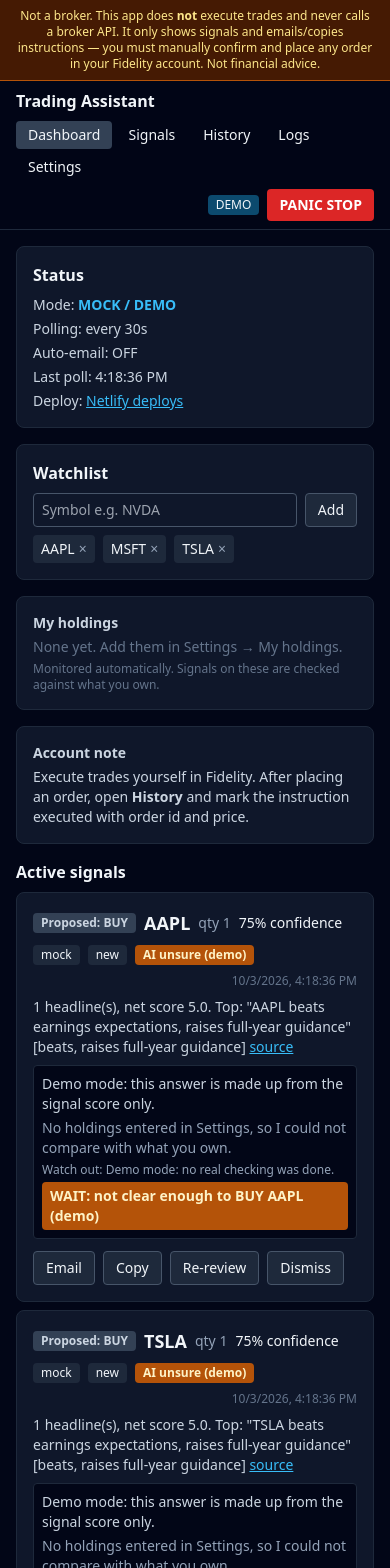
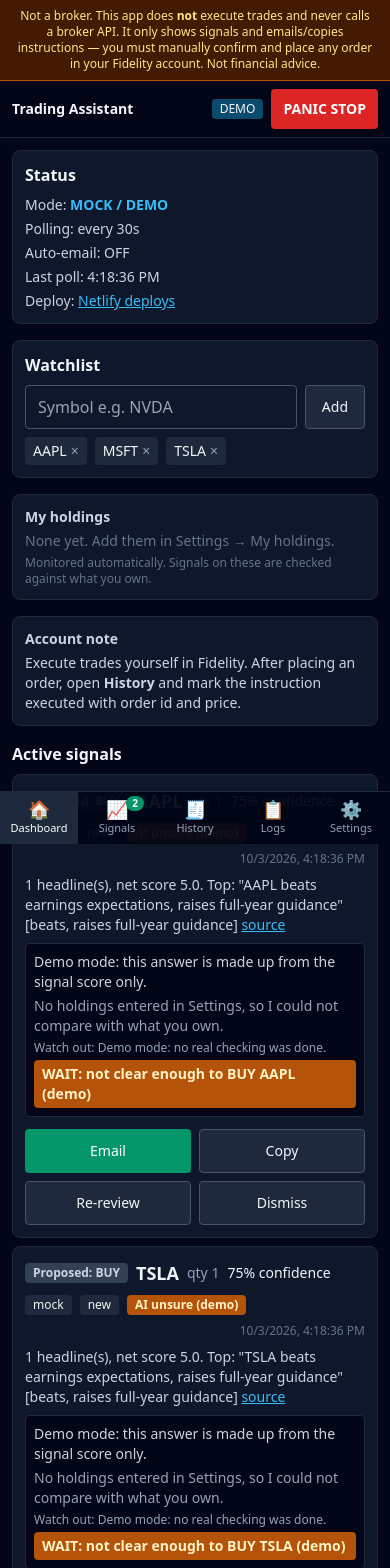
Before and after one commit to Anis1988/Trading, a React (Vite) app: page / in a window 390 px wide. Shown: the top 1568 px of the page. Built offline with nearby package versions, Linux system fonts and the light colour scheme.

Commit message:
Add email/copy toast feedback, sending state, and phone-friendly layout
Co-Authored-By: Claude Sonnet 5.5 <noreply@anthropic.com>
Claude-Session: https://claude.ai/code/session_012Sv3ohJHcqXVoNMvheWgq9

```diff
--- a/index.html
+++ b/index.html
@@ -2,7 +2,8 @@
 <html lang="en">
   <head>
     <meta charset="UTF-8" />
-    <meta name="viewport" content="width=device-width, initial-scale=1.0" />
+    <meta name="viewport" content="width=device-width, initial-scale=1.0, viewport-fit=cover" />
+    <meta name="theme-color" content="#020617" />
     <meta name="robots" content="noindex" />
     <title>Trading Assistant</title>
   </head>
--- a/src/App.tsx
+++ b/src/App.tsx
@@ -1,38 +1,60 @@
 import { useState } from 'react';
 import { useStore } from './store';
 import { Disclaimer } from './components/Disclaimer';
+import { Toasts } from './components/Toasts';
 import { Dashboard } from './pages/Dashboard';
 import { SignalCenter } from './pages/SignalCenter';
 import { Settings } from './pages/Settings';
 import { History } from './pages/History';
 import { Logs } from './pages/Logs';
 
-const TABS = ['Dashboard', 'Signals', 'History', 'Logs', 'Settings'] as const;
-type Tab = (typeof TABS)[number];
+const TABS = [
+  ['Dashboard', '🏠'],
+  ['Signals', '📈'],
+  ['History', '🧾'],
+  ['Logs', '📋'],
+  ['Settings', '⚙️'],
+] as const;
+type Tab = (typeof TABS)[number][0];
 
 export default function App() {
   const [tab, setTab] = useState<Tab>('Dashboard');
-  const { panic, settings } = useStore();
+  const { panic, settings, signals } = useStore();
+  const newCount = signals.filter((s) => s.status === 'new').length;
   return (
     <div className="min-h-screen">
+      <Toasts />
       <Disclaimer />
-      <header className="sticky top-0 z-40 flex flex-wrap items-center gap-2 border-b border-slate-800 bg-slate-950/95 px-4 py-2">
-        <h1 className="mr-2 font-bold">Trading Assistant</h1>
-        <nav className="flex flex-wrap gap-1">
-          {TABS.map((t) => (
+      <header className="sticky top-0 z-40 flex items-center gap-2 border-b border-slate-800 bg-slate-950/95 px-3 py-2 sm:px-4">
+        <h1 className="mr-1 text-sm font-bold sm:text-base">Trading Assistant</h1>
+        {/* Desktop/tablet tabs; phones use the bottom bar */}
+        <nav className="hidden flex-wrap gap-1 sm:flex">
+          {TABS.map(([t]) => (
             <button key={t} onClick={() => setTab(t)} className={`rounded px-3 py-1 text-sm ${tab === t ? 'bg-slate-700' : 'hover:bg-slate-800'}`}>{t}</button>
           ))}
         </nav>
         <span className={`ml-auto rounded px-2 py-0.5 text-xs ${settings.mockMode ? 'bg-sky-900' : 'bg-amber-700'}`}>{settings.mockMode ? 'DEMO' : 'LIVE'}</span>
         <button className="btn-danger" onClick={panic} disabled={settings.stopped}>{settings.stopped ? 'STOPPED' : 'PANIC STOP'}</button>
       </header>
-      <main className="mx-auto max-w-6xl p-4">
+      <main className="mx-auto max-w-6xl p-3 pb-28 sm:p-4 sm:pb-6">
         {tab === 'Dashboard' && <Dashboard />}
         {tab === 'Signals' && <SignalCenter />}
         {tab === 'History' && <History />}
         {tab === 'Logs' && <Logs />}
         {tab === 'Settings' && <Settings />}
       </main>
+      <nav
+        className="fixed inset-x-0 bottom-0 z-40 grid grid-cols-5 border-t border-slate-800 bg-slate-950/95 sm:hidden"
+        style={{ paddingBottom: 'env(safe-area-inset-bottom)' }}
+      >
+        {TABS.map(([t, icon]) => (
+          <button key={t} onClick={() => setTab(t)} className={`relative flex flex-col items-center gap-0.5 py-2 text-[11px] ${tab === t ? 'bg-slate-800 text-white' : 'text-slate-400'}`}>
+            <span className="text-lg leading-none">{icon}</span>
+            {t}
+            {t === 'Signals' && newCount > 0 && <span className="absolute right-3 top-1 rounded-full bg-emerald-600 px-1.5 text-[10px] font-bold text-white">{newCount}</span>}
+          </button>
+        ))}
+      </nav>
     </div>
   );
 }
--- a/src/components/SignalCard.tsx
+++ b/src/components/SignalCard.tsx
@@ -6,7 +6,8 @@ const VERDICT_TEXT = { APPROVE: 'AI agrees', CAUTION: 'AI unsure', REJECT: 'AI s
 const VERDICT = { APPROVE: 'bg-emerald-800 text-emerald-100', CAUTION: 'bg-amber-700 text-amber-100', REJECT: 'bg-red-800 text-red-100' } as const;
 
 export function SignalCard({ s, compact = false }: { s: Signal; compact?: boolean }) {
-  const { emailSignal, copySignal, dismissSignal, reviewSignal, settings } = useStore();
+  const { emailSignal, copySignal, dismissSignal, reviewSignal, settings, sending } = useStore();
+  const isSending = sending.includes(s.id);
   const buy = s.side === 'BUY';
   const done = s.status === 'dismissed';
   const rejected = settings.useAiReview && s.review?.verdict === 'REJECT';
@@ -51,9 +52,16 @@ export function SignalCard({ s, compact = false }: { s: Signal; compact?: boolea
       )}
       {s.reviewStatus === 'error' && <p className="mt-2 text-xs text-red-400">AI review failed: {s.reviewError}. Auto-email is blocked until a review succeeds.</p>}
       {!compact && !done && (
-        <div className="mt-3 flex flex-wrap gap-2">
-          <button className="btn" disabled={rejected || s.reviewStatus === 'pending'} title={rejected ? 'Blocked: AI review REJECTED this trade' : ''} onClick={() => void emailSignal(s)}>Email</button>
-          <button className="btn" onClick={() => void copySignal(s)}>Copy</button>
+        <div className="mt-3 grid grid-cols-2 gap-2 sm:flex sm:flex-wrap">
+          <button
+            className={s.status === 'emailed' && !isSending ? 'btn border-emerald-600 text-emerald-300' : 'btn-primary'}
+            disabled={rejected || isSending || s.reviewStatus === 'pending'}
+            title={rejected ? 'Blocked: the AI said do not trade this' : ''}
+            onClick={() => void emailSignal(s)}
+          >
+            {isSending ? <><span className="spinner" /> Sending…</> : s.status === 'emailed' ? '✓ Emailed · again' : 'Email'}
+          </button>
+          <button className="btn" onClick={() => void copySignal(s)}>{s.status === 'copied' ? '✓ Copied' : 'Copy'}</button>
           {settings.useAiReview && <button className="btn" disabled={s.reviewStatus === 'pending'} onClick={() => void reviewSignal(s)}>{s.review ? 'Re-review' : 'AI review'}</button>}
           <button className="btn" onClick={() => dismissSignal(s)}>Dismiss</button>
         </div>
--- /dev/null
+++ b/src/components/Toasts.tsx
@@ -0,0 +1,32 @@
+import { useStore } from '../store';
+
+const STYLE = {
+  success: 'bg-emerald-600 border-emerald-400',
+  error: 'bg-red-600 border-red-400',
+  warn: 'bg-amber-600 border-amber-400',
+  info: 'bg-slate-700 border-slate-500',
+} as const;
+const ICON = { success: '✓', error: '✕', warn: '!', info: 'i' } as const;
+
+export function Toasts() {
+  const { toasts, dismissToast } = useStore();
+  return (
+    <div
+      className="pointer-events-none fixed inset-x-0 top-0 z-[60] flex flex-col items-center gap-2 px-3"
+      style={{ paddingTop: 'calc(env(safe-area-inset-top) + 0.5rem)' }}
+      role="status"
+      aria-live="polite"
+    >
+      {toasts.map((t) => (
+        <button
+          key={t.id}
+          onClick={() => dismissToast(t.id)}
+          className={`toast-in pointer-events-auto flex w-full max-w-md items-start gap-3 rounded-lg border px-4 py-3 text-left text-sm font-medium text-white shadow-xl ${STYLE[t.kind]}`}
+        >
+          <span className="mt-0.5 flex h-5 w-5 shrink-0 items-center justify-center rounded-full bg-black/25 text-xs font-bold">{ICON[t.kind]}</span>
+          <span className="break-words">{t.msg}</span>
+        </button>
+      ))}
+    </div>
+  );
+}
--- a/src/index.css
+++ b/src/index.css
@@ -2,10 +2,24 @@
 @tailwind components;
 @tailwind utilities;
 
+@layer base {
+  html { -webkit-tap-highlight-color: transparent; }
+  body { overflow-x: hidden; }
+}
+
 @layer components {
-  .btn { @apply rounded border border-slate-600 bg-slate-800 px-3 py-1.5 text-sm hover:bg-slate-700 disabled:opacity-50; }
-  .btn-primary { @apply rounded bg-emerald-600 px-3 py-1.5 text-sm font-medium text-white hover:bg-emerald-500 disabled:opacity-50; }
-  .btn-danger { @apply rounded bg-red-600 px-3 py-1.5 text-sm font-bold text-white hover:bg-red-500; }
-  .input { @apply rounded border border-slate-600 bg-slate-900 px-2 py-1.5 text-sm; }
-  .card { @apply rounded-lg border border-slate-800 bg-slate-900 p-4; }
+  /* >=44px tap targets and 16px inputs on phones (16px stops iOS zooming into fields) */
+  .btn { @apply inline-flex min-h-[44px] items-center justify-center gap-2 rounded border border-slate-600 bg-slate-800 px-4 py-2 text-sm transition active:scale-95 hover:bg-slate-700 disabled:opacity-50 sm:min-h-0 sm:px-3 sm:py-1.5; }
+  .btn-primary { @apply inline-flex min-h-[44px] items-center justify-center gap-2 rounded bg-emerald-600 px-4 py-2 text-sm font-medium text-white transition active:scale-95 hover:bg-emerald-500 disabled:opacity-50 sm:min-h-0 sm:px-3 sm:py-1.5; }
+  .btn-danger { @apply inline-flex min-h-[40px] items-center justify-center rounded bg-red-600 px-3 py-1.5 text-sm font-bold text-white transition active:scale-95 hover:bg-red-500 disabled:opacity-60; }
+  .input { @apply min-h-[44px] max-w-full rounded border border-slate-600 bg-slate-900 px-3 py-2 text-base sm:min-h-0 sm:px-2 sm:py-1.5 sm:text-sm; }
+  .card { @apply rounded-lg border border-slate-800 bg-slate-900 p-3 sm:p-4; }
 }
+
+@keyframes toast-in {
+  from { opacity: 0; transform: translateY(-12px) scale(0.97); }
+  to { opacity: 1; transform: none; }
+}
+.toast-in { animation: toast-in 0.18s ease-out; }
+.spinner { width: 1em; height: 1em; border: 2px solid currentColor; border-right-color: transparent; border-radius: 50%; animation: spin 0.7s linear infinite; }
+@keyframes spin { to { transform: rotate(360deg); } }
--- a/src/store.tsx
+++ b/src/store.tsx
@@ -44,7 +44,16 @@ interface Store {
   emailSignal: (s: Signal) => Promise<void>;
   copySignal: (s: Signal) => Promise<void>;
   dismissSignal: (s: Signal) => void;
+  sending: string[];
+  toasts: Toast[];
+  dismissToast: (id: string) => void;
   reviewSignal: (s: Signal) => Promise<Review | null>;
+}
+
+export interface Toast {
+  id: string;
+  kind: 'success' | 'error' | 'warn' | 'info';
+  msg: string;
 }
 
 const Ctx = createContext<Store | null>(null);
@@ -69,6 +78,8 @@ export function StoreProvider({ children }: { children: ReactNode }) {
   const [unlocked, setUnlocked] = useState(false);
   const [lastPoll, setLastPoll] = useState('');
   const [polling, setPolling] = useState(false);
+  const [sending, setSending] = useState<string[]>([]);
+  const [toasts, setToasts] = useState<Toast[]>([]);
   const [modal, setModal] = useState<{ reason: string; resolve: (ok: boolean) => void } | null>(null);
 
   const ref = useRef({ settings, watchlist, signals, unlocked, headlines });
@@ -88,6 +99,13 @@ export function StoreProvider({ children }: { children: ReactNode }) {
   const log = useCallback((level: LogEntry['level'], msg: string) => {
     setLogs((l) => [{ id: uid(), ts: nowIso(), level, msg }, ...l].slice(0, 300));
   }, []);
+
+  const dismissToast = useCallback((id: string) => setToasts((t) => t.filter((x) => x.id !== id)), []);
+  const toast = useCallback((kind: Toast['kind'], msg: string) => {
+    const id = uid();
+    setToasts((t) => [...t.slice(-3), { id, kind, msg }]);
+    setTimeout(() => dismissToast(id), kind === 'error' ? 8000 : 4000);
+  }, [dismissToast]);
 
   const update = useCallback((patch: Partial<Settings>) => setSettings((s) => ({ ...s, ...patch })), []);
   const setWatchlist = useCallback((w: string[]) => setWatchlistState(w), []);
@@ -225,19 +243,24 @@ export function StoreProvider({ children }: { children: ReactNode }) {
 
   const emailSignal = useCallback(async (sig: Signal, auto = false) => {
     const { settings: s } = ref.current;
-    if (s.stopped) return log('warn', 'Panic Stop is engaged; email not sent.');
+    // Manual clicks always get on-screen feedback; automatic sends only write to the log.
+    const say = (level: LogEntry['level'], msg: string) => {
+      log(level, msg);
+      if (!auto) toast(level === 'error' ? 'error' : 'warn', msg);
+    };
+    if (s.stopped) return say('warn', 'Panic Stop is on. Email not sent.');
     // Re-read the latest copy: the review may have completed after this object was captured.
     const current = ref.current.signals.find((x) => x.id === sig.id) ?? sig;
     if (s.useAiReview) {
-      if (current.review?.verdict === 'REJECT') return log('error', `Email blocked: AI review REJECTED ${sig.side} ${sig.symbol}.`);
+      if (current.review?.verdict === 'REJECT') return say('error', `Email blocked: the AI said do not ${sig.side} ${sig.symbol}.`);
       if (auto && current.review?.verdict !== 'APPROVE') return log('warn', `Auto-email for ${sig.symbol} skipped: needs AI verdict APPROVE (got ${current.review?.verdict ?? 'none'}).`);
-      if (!auto && current.reviewStatus === 'pending') return log('warn', 'AI review still running; try again in a moment.');
+      if (!auto && current.reviewStatus === 'pending') return say('warn', 'AI review is still running. Try again in a moment.');
       if (!auto && current.review?.verdict !== 'APPROVE') log('warn', `Emailing ${sig.symbol} without AI approval (${current.review?.verdict ?? 'no review'}).`);
     }
     if (!ref.current.unlocked) {
       if (auto) return log('warn', `Auto-email for ${sig.symbol} skipped: session is locked (passphrase required).`);
-      if (!hasPass()) return log('error', 'Set a passphrase in Settings before sending emails.');
-      if (!(await requestUnlock(`Confirm emailing ${sig.side} ${sig.symbol}.`))) return;
+      if (!hasPass()) return say('error', 'Set a passphrase in Settings before sending emails.');
+      if (!(await requestUnlock(`Confirm emailing ${sig.side} ${sig.symbol}.`))) return toast('info', 'Cancelled. No email sent.');
     }
     if (auto) {
       const cutoff = Date.now() - 3600_000;
@@ -246,20 +269,29 @@ export function StoreProvider({ children }: { children: ReactNode }) {
       autoSent.current.push(Date.now());
     }
     const plan = planOrder(s.limits[sig.symbol]);
-    if (s.mockMode) {
-      log('info', `[MOCK] Email would be sent to ${s.toEmail || '(no recipient)'}:\n${formatInstruction(current, plan)}`);
-      addHistory(sig, 'email-simulated', 'pending', 'Simulated in mock mode');
-      return setSignalStatus(sig.id, 'emailed');
-    }
+    const label = `${sig.side} ${current.qty} ${sig.symbol}`;
+    setSending((l) => [...l, sig.id]);
     try {
+      if (s.mockMode) {
+        await new Promise((r) => setTimeout(r, 600)); // let the "Sending…" state be visible in demo mode
+        log('info', `[MOCK] Email would be sent to ${s.toEmail || '(no recipient)'}:\n${formatInstruction(current, plan)}`);
+        addHistory(sig, 'email-simulated', 'pending', 'Simulated in mock mode');
+        setSignalStatus(sig.id, 'emailed');
+        if (!auto) toast('success', `Demo: email simulated for ${label}`);
+        return;
+      }
       await sendTradeEmail(current, plan, s.toEmail);
-      log('info', `Email sent: ${sig.side} ${sig.qty} ${sig.symbol}`);
+      log('info', `Email sent: ${label}`);
       addHistory(sig, 'email', 'pending');
       setSignalStatus(sig.id, 'emailed');
+      toast('success', `Email sent: ${label}`);
     } catch (e) {
-      const msg = e instanceof Error ? e.message : JSON.stringify(e);
-      log('error', `Email failed for ${sig.symbol}: ${msg}`);
-      addHistory(sig, 'email', 'failed', msg);
+      const raw = e instanceof Error ? e.message : (e as { text?: string })?.text ?? JSON.stringify(e);
+      log('error', `Email failed for ${sig.symbol}: ${raw}`);
+      addHistory(sig, 'email', 'failed', raw);
+      toast('error', `Email FAILED for ${label}: ${raw}`);
+    } finally {
+      setSending((l) => l.filter((x) => x !== sig.id));
     }
     // eslint-disable-next-line react-hooks/exhaustive-deps
   }, [log, requestUnlock]);
@@ -269,8 +301,10 @@ export function StoreProvider({ children }: { children: ReactNode }) {
     try {
       await navigator.clipboard.writeText(text);
       log('info', `Instruction copied for ${sig.symbol}`);
+      toast('success', `Copied ${sig.side} ${sig.symbol} instructions`);
     } catch {
       log('warn', 'Clipboard unavailable; instruction shown in Logs.\n' + text);
+      toast('warn', 'Could not copy. The text is in the Logs tab.');
     }
     addHistory(sig, 'copy', 'pending', 'Manual execution in Fidelity');
     setSignalStatus(sig.id, 'copied');
@@ -362,7 +396,7 @@ export function StoreProvider({ children }: { children: ReactNode }) {
     settings, update, watchlist, setWatchlist, signals, history, setHistory, patchHistory, logs,
     clearLogs: () => setLogs([]), headlines, mcpLast, unlocked, lastPoll, polling, log, setPassphrase,
     requestUnlock, goLive, goMock, setAutoEmail, setUseMcp, panic, resume,
-    emailSignal: (s) => emailSignal(s, false), copySignal, dismissSignal, reviewSignal: (s) => reviewSignal(s),
+    emailSignal: (s) => emailSignal(s, false), copySignal, dismissSignal, sending, toasts, dismissToast, reviewSignal: (s) => reviewSignal(s),
   };
   return (
     <Ctx.Provider value={value}>
```
